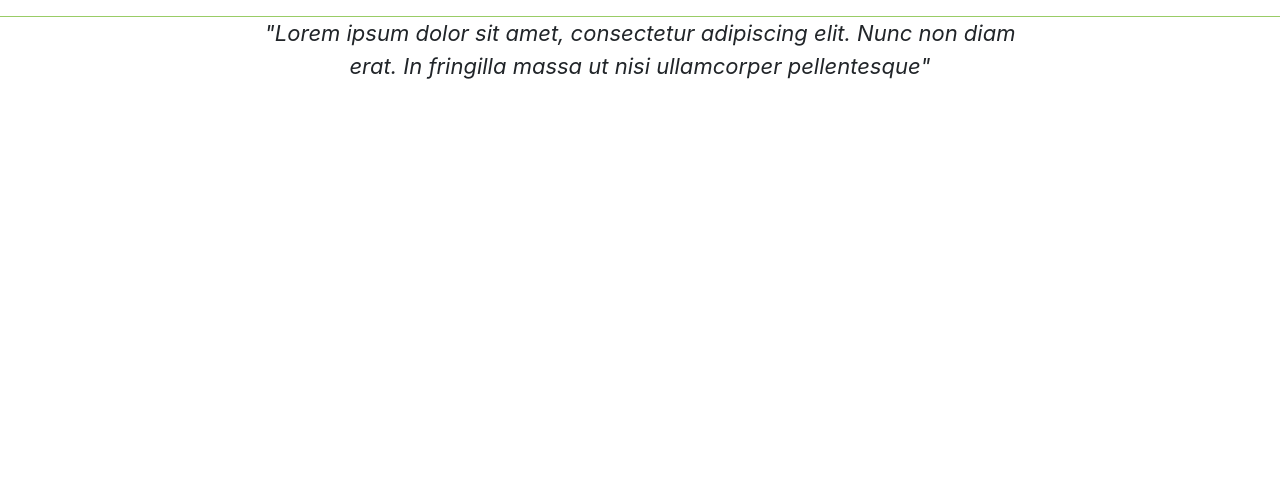
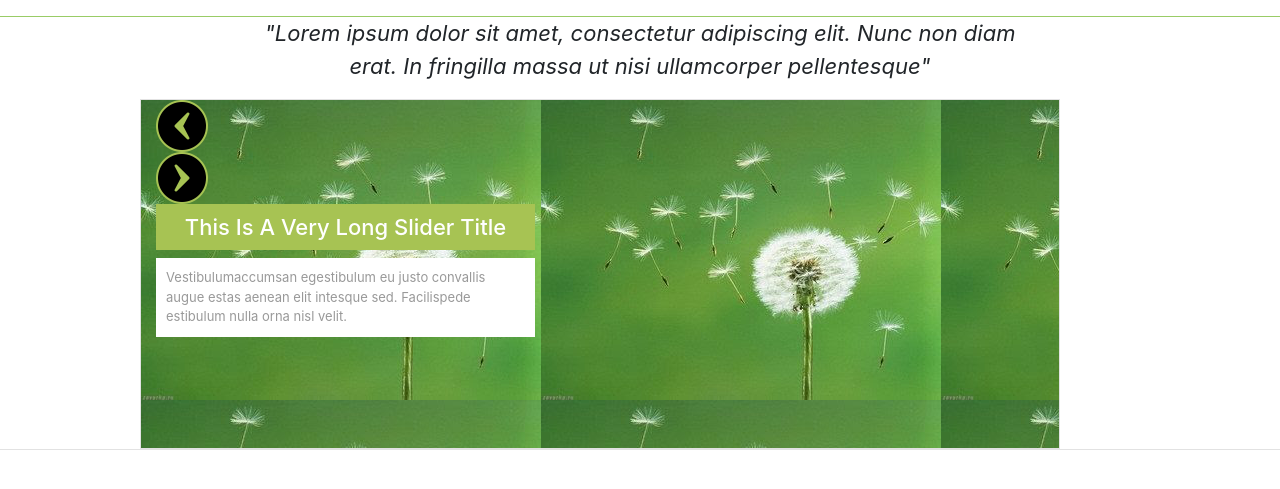
Before and after one commit to endritgojanii/Clearcut, a plain HTML site: page Clearcut/index.html in a window 1280 px wide. Shown: the part 83-572 px from the top of the page. Drawn offline with nearby package versions, Linux system fonts and the light colour scheme.

Commit message:
add slider and images for arrows

```diff
--- a/Clearcut/index.html
+++ b/Clearcut/index.html
@@ -33,5 +33,26 @@
       ullamcorper pellentesque"</p>
   </div>
 </div>
+<div id="banner-wrapper">
+  <div class="container">
+    <div class="row">
+      <div id="banner">
+        <div id="banner-container">
+          <div class="col-lg-6">
+            <a href=""><img src="img/left.png" id="left-arrow"></a>
+          </div>
+          <div class="col-lg-6">
+            <a href=""><img src="img/right.png" id="right-arrow" alt=""></a>
+            <div class="overlay">
+              <h2>This Is A Very Long Slider Title</h2>
+              <p>Vestibulumaccumsan egestibulum eu justo convallis augue estas aenean elit intesque sed. Facilispede
+                estibulum nulla orna nisl velit.</p>
+            </div>
+          </div>
+        </div>
+      </div>
+    </div>
+  </div>
+</div>
 </body>
 </html>
```
Also changed, not shown: Clearcut/img/left.png (added), Clearcut/img/right.png (added).
